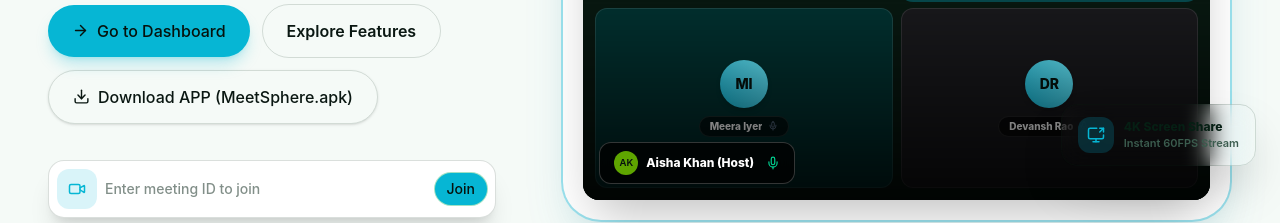
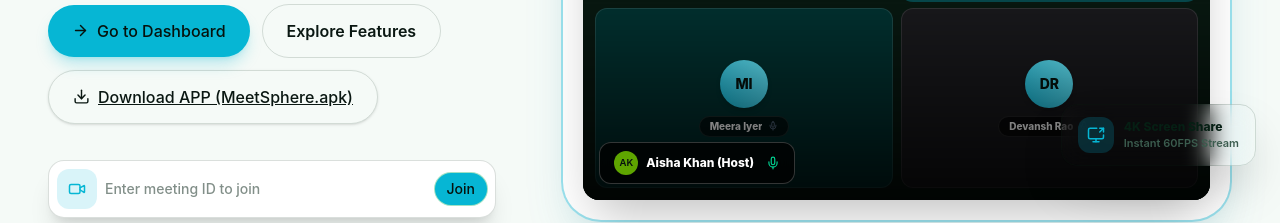
Before and after one commit to khanIrfank/MeetSphere, a React (Vite) app: page / in a window 1280 px wide. Shown: the part 513-736 px from the top of the page. Built offline with nearby package versions, Linux system fonts and the light colour scheme.

Commit message:
update underline

```diff
--- a/src/pages/pub/sections/Hero.jsx
+++ b/src/pages/pub/sections/Hero.jsx
@@ -90,7 +90,7 @@
               href="/MeetSphere.apk"
               download="MeetSphere.apk"
               icon={Download}
-              className="font-bold border-brand-500/40 text-brand-600 dark:text-brand-400 hover:bg-brand-500/10 shadow-sm"
+              className="font-bold border-brand-500/40 text-brand-600 dark:text-brand-400 hover:bg-brand-500/10 shadow-sm underline"
             >
               Download APP (MeetSphere.apk)
             </Button>
```
